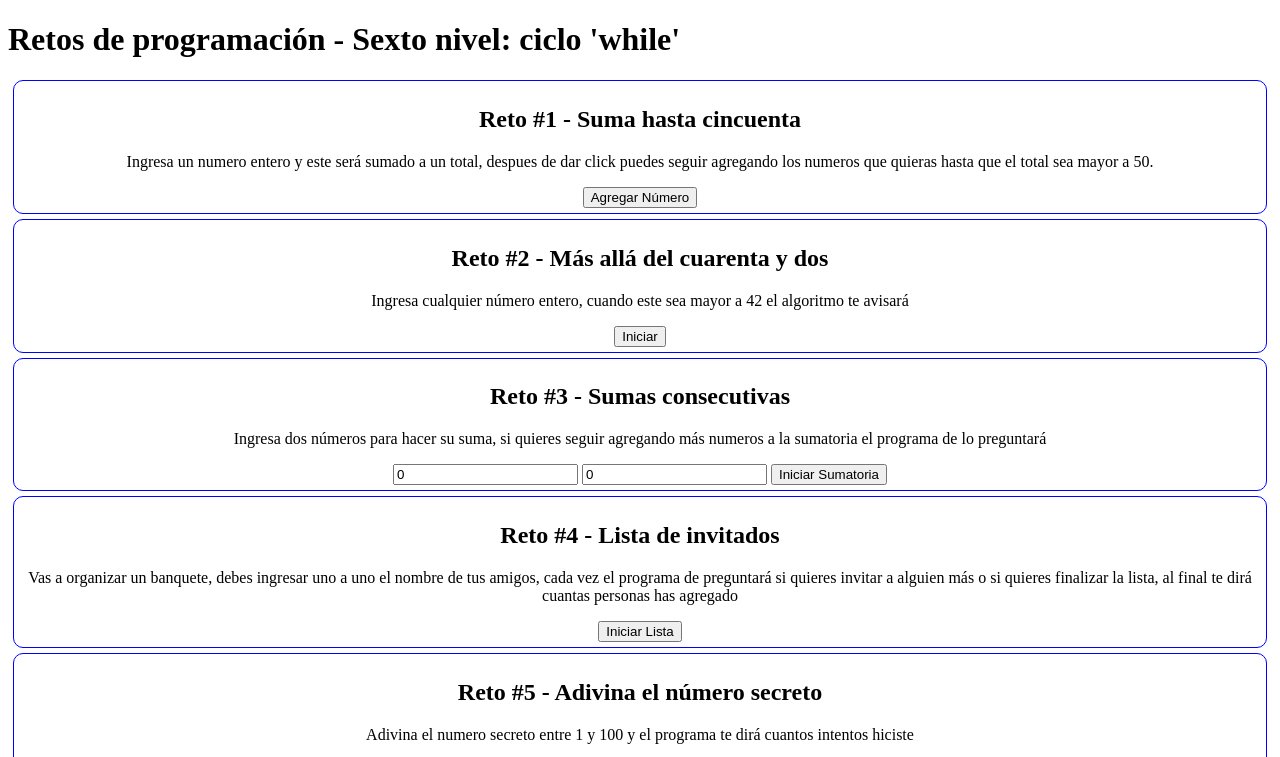
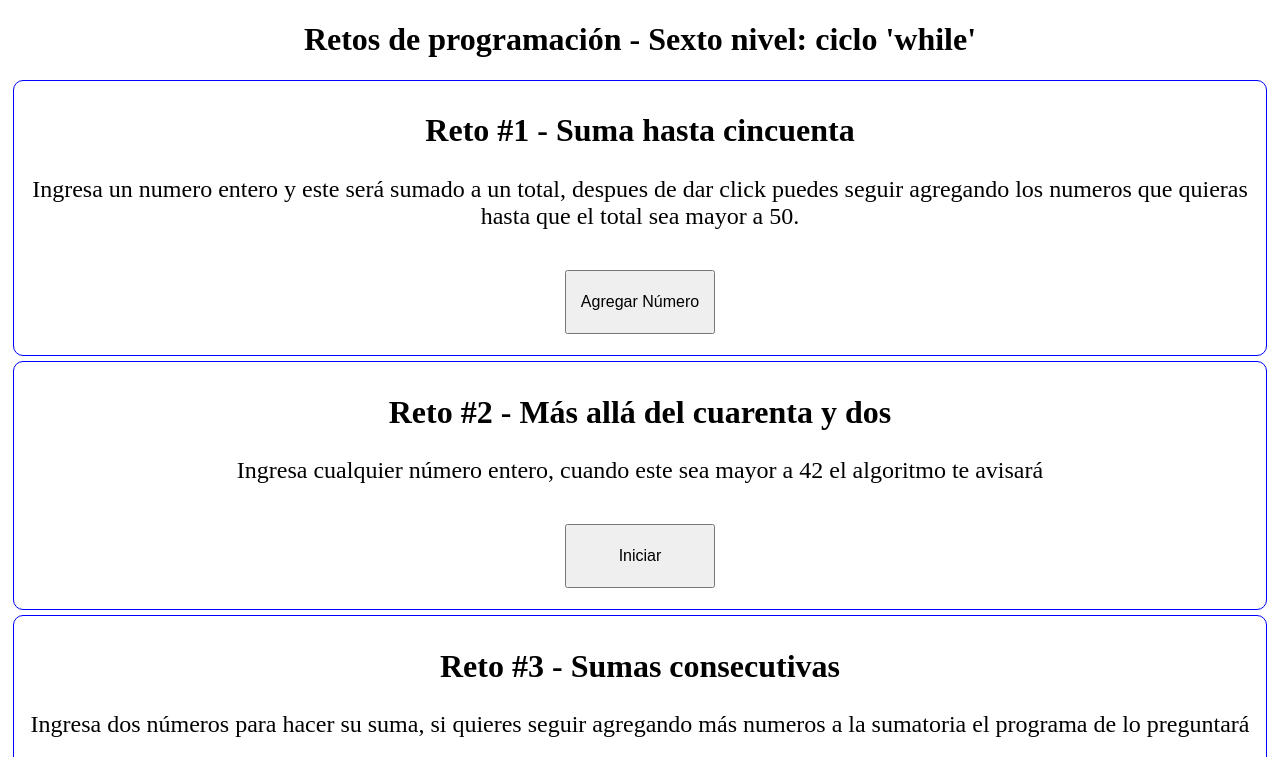
Before and after one commit to edgosw105/Reto6_Programacion, a plain HTML site: page index.html in a window 1280 px wide. Shown: the top 757 px of the page. Drawn offline with Linux system fonts and the light colour scheme.

Commit message:
tamaño de fuente más grande

```diff
--- a/estilos.css
+++ b/estilos.css
@@ -1,8 +1,16 @@
 input, button
 {
   /* display: block; */
-  /* height: 2em;
-  margin: 0.5em; */
+   height: 4em;
+   width: 150px;
+  margin: 1em;
+  font-size: 1em;
+  text-align: center;
+}
+
+p
+{
+  font-size: 1.5em;
 }
 
 
@@ -16,3 +24,20 @@ input, button
 
   text-align: center;
 }
+
+h1
+{
+  text-align: center;
+}
+
+h2
+{
+  font-size: 2em;
+}
+
+@media screen and (max-width:1023px) {
+    body
+    {
+      /* border: 1px solid red; */
+    }
+}
--- a/index.html
+++ b/index.html
@@ -3,6 +3,7 @@
   <head>
     <meta charset="utf-8">
     <title>Retos de Programaci&oacute;n - 6 </title>
+    <meta name="viewport" content="width=device-width, initial-scale=1.0">
     <link rel="stylesheet" href="estilos.css">
   </head>
   <body>
```
